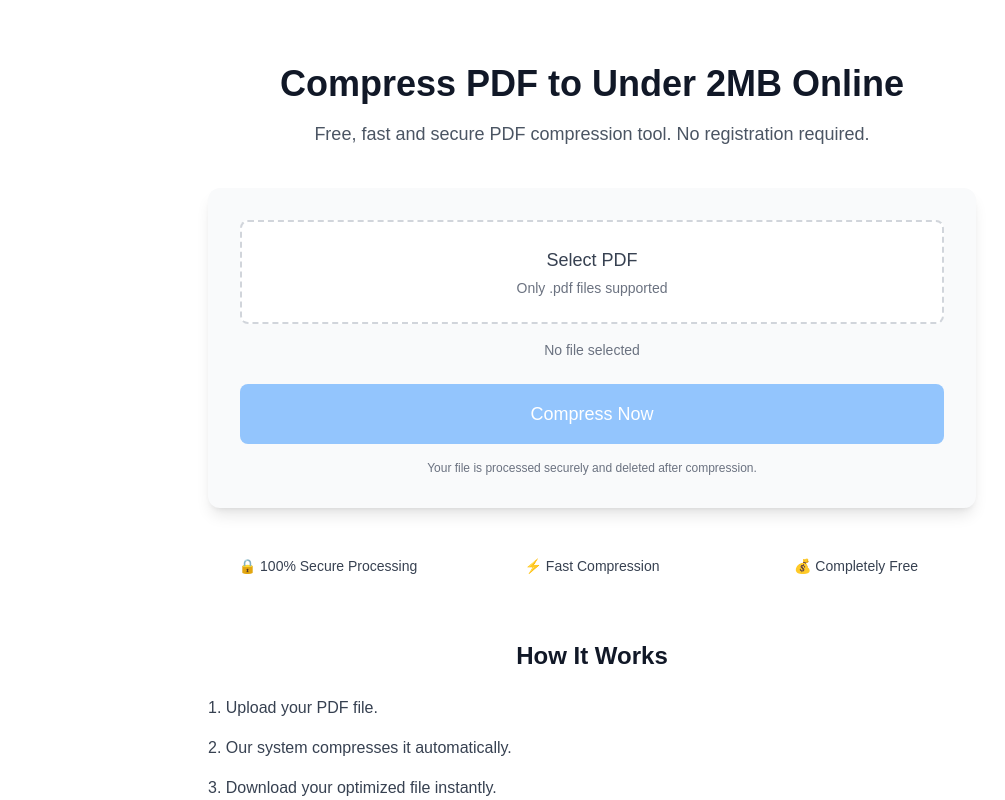
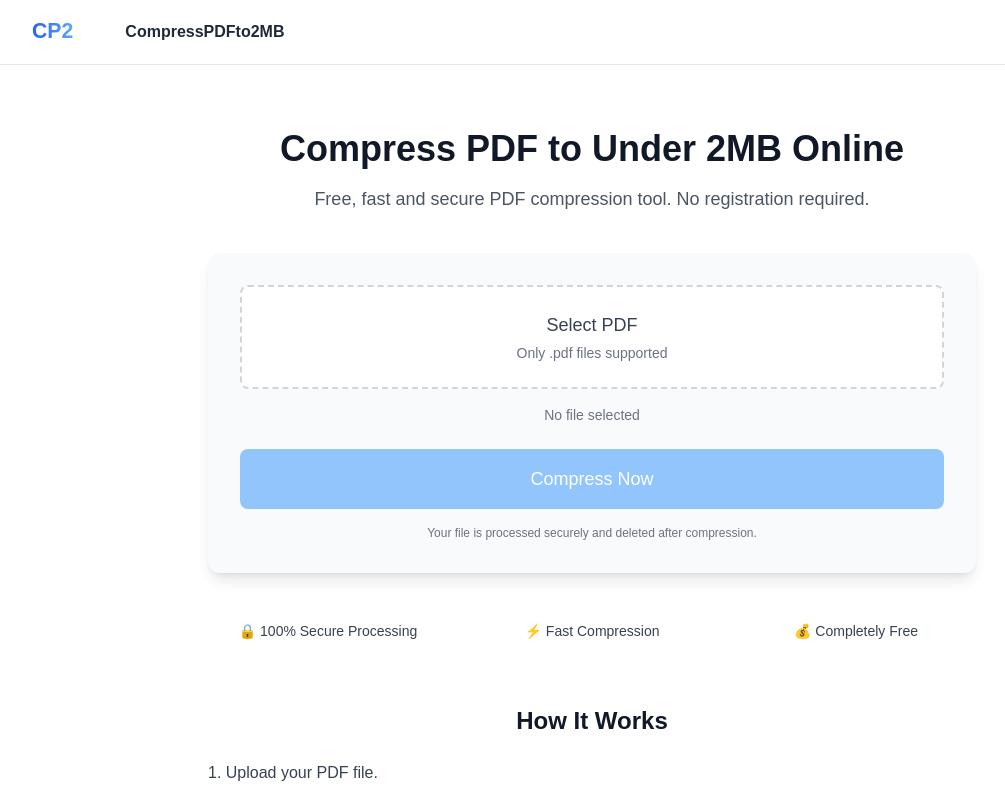
Before and after one commit to behicyildirim/compresspdfto2mb, a Next.js app: page / in a window 1280 px wide. Shown: the top 800 px of the page, without its empty margins (48-1053 px from the left). Built offline with nearby package versions, Linux system fonts and the light colour scheme.

Commit message:
add CP2 branding and favicon andimprove SEO metadata

```diff
--- a/app/layout.tsx
+++ b/app/layout.tsx
@@ -15,25 +15,39 @@ const geistMono = Geist_Mono({
 
 export const metadata = {
   metadataBase: new URL("https://compresspdfto2mb.com"),
-  title: "Compress PDF to Under 2MB — Free Online Tool",
+
+  title: "Compress PDF to Under 2MB Online Free | CP2 Tool",
+
   description:
-    "Free online tool to compress PDF files to under 2MB. Fast, simple, and secure.",
+    "Compress PDF files to under 2MB instantly. Free online PDF compressor. Fast, secure and no registration required.",
+
+  keywords: [
+    "compress pdf to 2mb",
+    "compress pdf under 2mb",
+    "reduce pdf size",
+    "pdf compressor online",
+    "compress pdf for email",
+    "free pdf compressor",
+  ],
+
   alternates: {
     canonical: "/",
   },
+
   openGraph: {
-    title: "Compress PDF to Under 2MB",
+    title: "Compress PDF to Under 2MB Online",
     description:
-      "Free online tool to compress PDF files to under 2MB. Fast, simple, and secure.",
+      "Free online tool to compress PDF files under 2MB instantly.",
     url: "https://compresspdfto2mb.com",
-    siteName: "CompressPDFto2MB",
+    siteName: "CP2 - CompressPDFto2MB",
     type: "website",
   },
+
   twitter: {
     card: "summary",
-    title: "Compress PDF to Under 2MB",
+    title: "Compress PDF to Under 2MB Online",
     description:
-      "Free online tool to compress PDF files to under 2MB. Fast, simple, and secure.",
+      "Fast and secure PDF compression tool. Reduce file size in seconds.",
   },
 };
 
@@ -59,9 +73,18 @@ export default function RootLayout({
         </Script>
       </head>
 
-      <body className={`${geistSans.variable} ${geistMono.variable} antialiased`}>
-        {children}
-      </body>
+      <body>
+  <header className="w-full border-b bg-white">
+    <div className="max-w-6xl mx-auto px-4 py-4 flex items-center justify-between">
+      <a href="/" className="flex items-center gap-2">
+        <img src="/logo.svg" alt="CP2 Logo" className="h-8" />
+        <span className="font-semibold text-gray-800">CompressPDFto2MB</span>
+      </a>
+    </div>
+  </header>
+
+  {children}
+</body>
     </html>
   );
 }
```
Also changed, not shown: public/favicon.svg (added), public/logo.svg (added).
